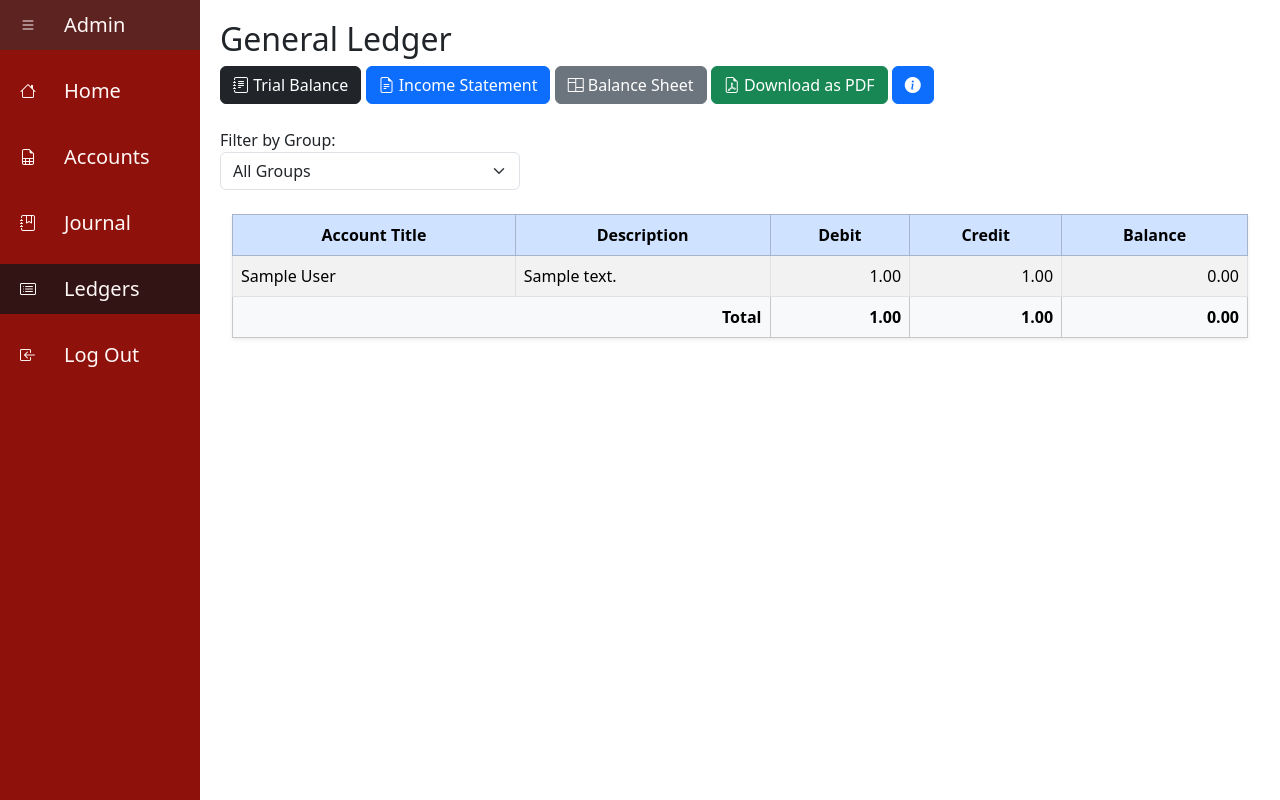
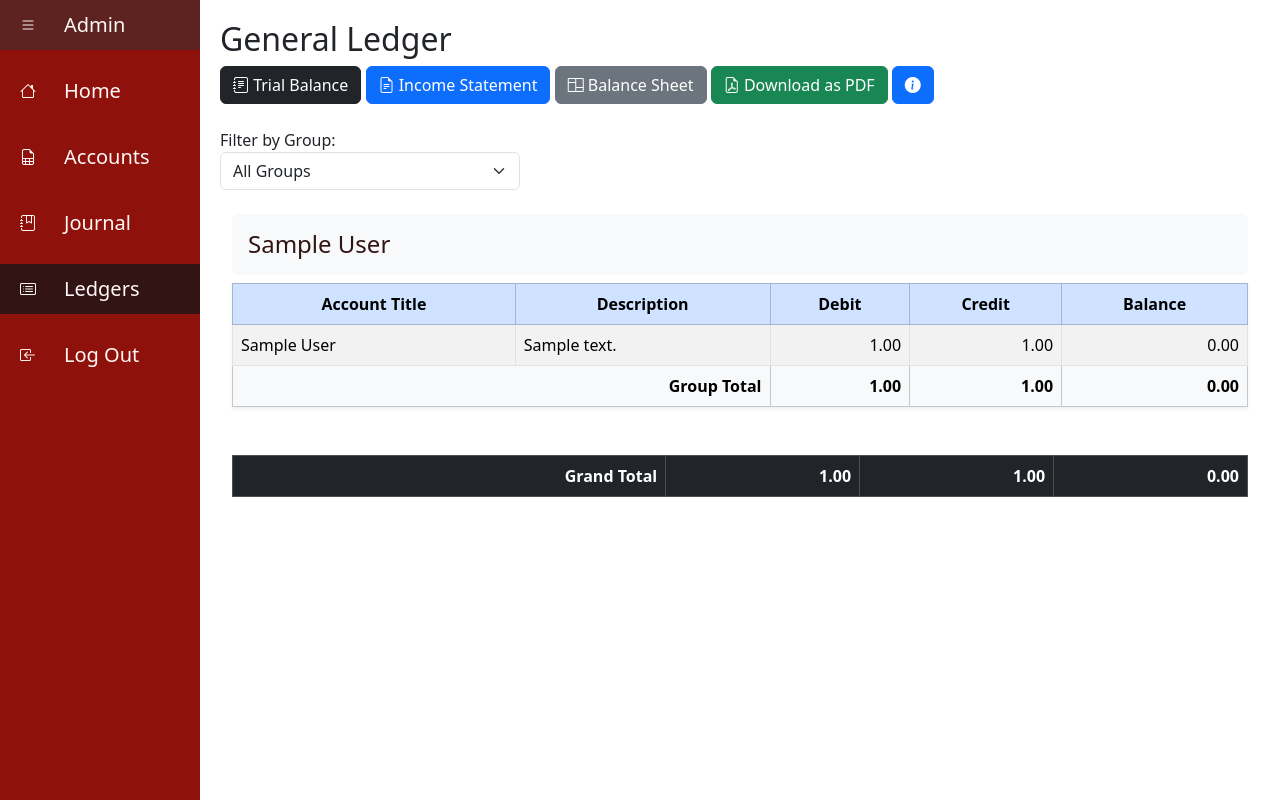
Before and after one commit to rjpd-7/Accounting_Systemv0.2, a Django app: page /ledgers/ in a window 1280 px wide. Run offline with Django 5.2, Linux system fonts and the light colour scheme; a user stored in the database is signed in; tables that the repository leaves empty hold one stand-in row (values such as "Sample post"); some libraries are stand-ins or nearby versions.

Commit message:
organized the general ledger by account groups

```diff
--- a/Accounting_System_app/templates/Front_End/ledger.html
+++ b/Accounting_System_app/templates/Front_End/ledger.html
@@ -153,6 +153,9 @@
             <div class="container my-4">
             <h3 class="text-center mb-4"></h3>
 
+            {% for group_id, group_data in grouped_ledger.items %}
+            <div class="mb-5">
+                <h4 class="bg-light p-3 rounded">{{ group_data.group_name }}</h4>
                 <table class="table table-bordered table-striped table-hover align-middle shadow-sm">
                     <thead class="table-primary text-center">
                         <tr>
@@ -164,7 +167,7 @@
                         </tr>
                     </thead>
                     <tbody>
-                    {% for entry in general_ledger %}
+                        {% for entry in group_data.entries %}
                         <tr class="ledger-row" data-account-id="{{ entry.account.id }}" data-group-id="{% if entry.account.group_name %}{{ entry.account.group_name.id }}{% else %}null{% endif %}">
                             <td>{{ entry.account.account_name }}</td>
                             <td>{{ entry.account.account_description }}</td>
@@ -172,21 +175,37 @@
                             <td class="text-end">{{ entry.credit|floatformat:2 }}</td>
                             <td class="text-end">{{ entry.balance|floatformat:2 }}</td>
                         </tr>
-                    {% empty %}
-                    <tr>
-                        <td colspan="7" class="text-center text-muted">No entries found.</td>
-                    </tr>
                         {% endfor %}
                     </tbody>
                     <tfoot class="table-light fw-bold">
                         <tr>
-                        <td colspan="2" class="text-end">Total</td>
+                            <td colspan="2" class="text-end">Group Total</td>
+                            <td class="text-end">{{ group_data.debit|floatformat:2 }}</td>
+                            <td class="text-end">{{ group_data.credit|floatformat:2 }}</td>
+                            <td class="text-end">{{ group_data.balance|floatformat:2 }}</td>
+                        </tr>
+                    </tfoot>
+                </table>
+            </div>
+            {% empty %}
+            <div>
+                <p class="text-center text-muted">No entries found.</p>
+            </div>
+            {% endfor %}
+
+            <!-- Grand Total -->
+            <div class="mt-4">
+                <table class="table table-bordered table-dark">
+                    <tfoot class="fw-bold">
+                        <tr>
+                            <td colspan="2" class="text-end">Grand Total</td>
                             <td class="text-end">{{ total_debit|floatformat:2 }}</td>
                             <td class="text-end">{{ total_credit|floatformat:2 }}</td>
                             <td class="text-end">{{ ending_balance|floatformat:2 }}</td>
                         </tr>
                     </tfoot>
                 </table>
+            </div>
 
 
             <!-- Account Transactions Modal -->
--- a/Accounting_System_app/views.py
+++ b/Accounting_System_app/views.py
@@ -472,7 +472,7 @@ def general_ledger(request):
     accounts_summary = ChartOfAccounts.objects.annotate(
     total_debit=Coalesce(Sum('journalentry__debit'), Value(0), output_field=DecimalField()),
     total_credit=Coalesce(Sum('journalentry__credit'), Value(0), output_field=DecimalField()),
-).order_by('account_code')
+).order_by('group_name__id', 'account_code')
 
     ledger_rows = []
     total_debit = 0
@@ -491,8 +491,29 @@ def general_ledger(request):
         total_debit += debit
         total_credit += credit
 
+    # Group ledger rows by account group
+    grouped_ledger = {}
+    for row in ledger_rows:
+        group_id = row['account'].group_name_id if row['account'].group_name_id else None
+        group_name = row['account'].group_name.group_name if row['account'].group_name else 'Unassigned'
+
+        if group_id not in grouped_ledger:
+            grouped_ledger[group_id] = {
+                'group_name': group_name,
+                'entries': [],
+                'debit': 0,
+                'credit': 0,
+                'balance': 0,
+            }
+
+        grouped_ledger[group_id]['entries'].append(row)
+        grouped_ledger[group_id]['debit'] += row['debit']
+        grouped_ledger[group_id]['credit'] += row['credit']
+        grouped_ledger[group_id]['balance'] += row['balance']
+
     context = {
         'general_ledger': ledger_rows,
+        'grouped_ledger': grouped_ledger,
         'total_debit': total_debit,
         'total_credit': total_credit,
         'ending_balance': total_debit - total_credit,
@@ -530,7 +551,7 @@ def general_ledger_pdf(request):
     accounts_qs = ChartOfAccounts.objects.annotate(
         total_debit=Coalesce(Sum('journalentry__debit', filter=date_filter), Value(0), output_field=DecimalField()),
         total_credit=Coalesce(Sum('journalentry__credit', filter=date_filter), Value(0), output_field=DecimalField()),
-    ).order_by('account_code')
+    ).order_by('group_name__id', 'account_code')
 
     ledger_rows = []
     total_debit = 0
@@ -549,8 +570,29 @@ def general_ledger_pdf(request):
         total_debit += debit
         total_credit += credit
 
+    # Group ledger rows by account group
+    grouped_ledger = {}
+    for row in ledger_rows:
+        group_id = row['account'].group_name_id if row['account'].group_name_id else None
+        group_name = row['account'].group_name.group_name if row['account'].group_name else 'Unassigned'
+
+        if group_id not in grouped_ledger:
+            grouped_ledger[group_id] = {
+                'group_name': group_name,
+                'entries': [],
+                'debit': 0,
+                'credit': 0,
+                'balance': 0,
+            }
+
+        grouped_ledger[group_id]['entries'].append(row)
+        grouped_ledger[group_id]['debit'] += row['debit']
+        grouped_ledger[group_id]['credit'] += row['credit']
+        grouped_ledger[group_id]['balance'] += row['balance']
+
     context = {
         'general_ledger': ledger_rows,
+        'grouped_ledger': grouped_ledger,
         'total_debit': total_debit,
         'total_credit': total_credit,
         'ending_balance': total_debit - total_credit,
```
Also changed, not shown: Accounting_System_app/templates/Front_End/ledger_pdf.html (+26 -8 lines). Lines whose indentation alone changed are shown as unchanged.
